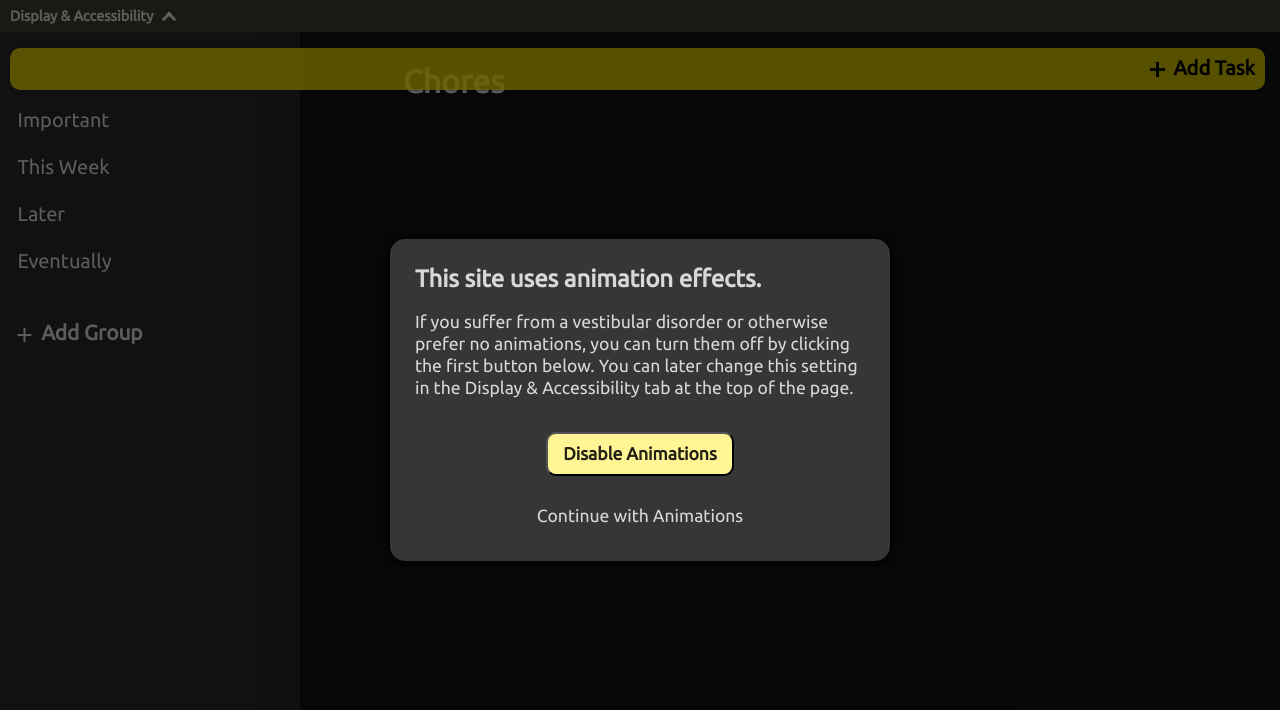
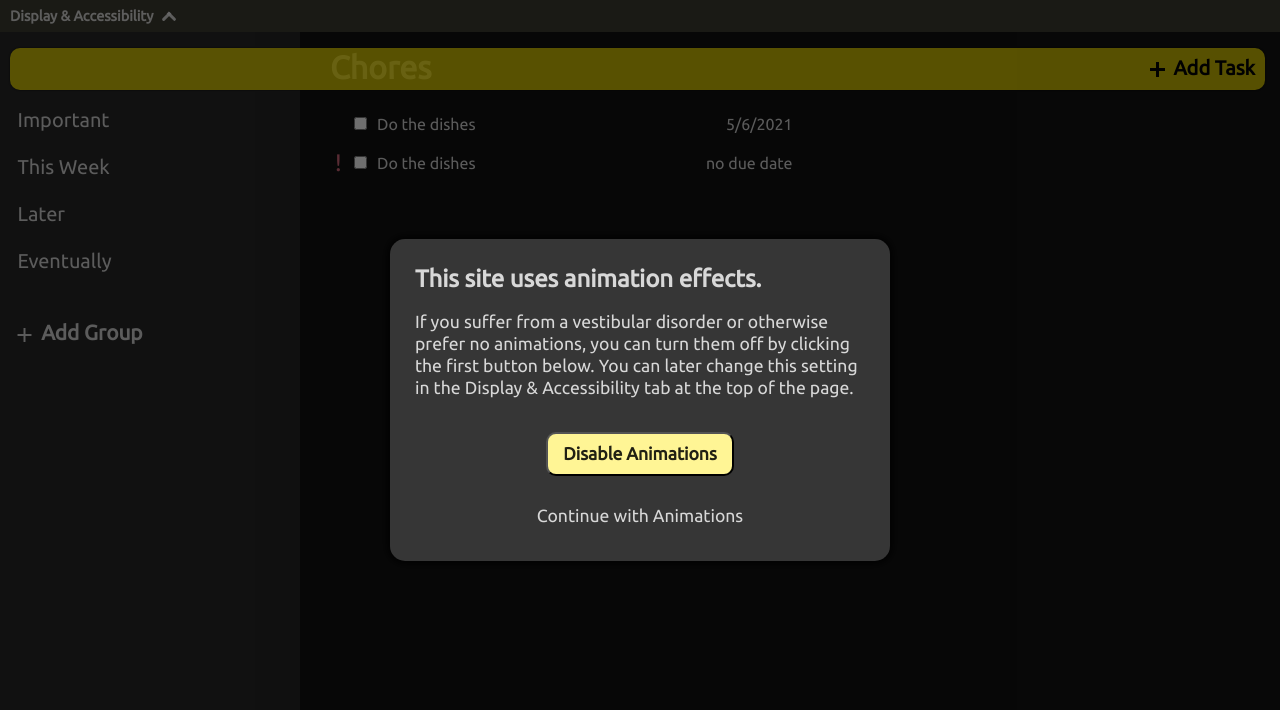
Before and after one commit to thatblindgeye/todo-list, a plain HTML site: page index.html in a window 1280 px wide. Shown: the top 710 px of the page. Drawn offline with Linux system fonts and the light colour scheme.

Commit message:
Add styling for todo items

```diff
--- a/index.html
+++ b/index.html
@@ -26,7 +26,7 @@
       </div>
     </div>
     <header>
-      <div id="accessibility-container" class="animated focusable" tabindex="0">
+      <div id="accessibility-container" class="animated focusable" aria-label="Display and Accessibility menu" tabindex="0">
         <div id="accessibility-contents">
           <a href="#main" id="skip-link" class="focusable">Skip to main content</a>
           <div id="theme-switch" class="animated focusable" role="switch" aria-checked="false" tabindex="0" aria-label="Toggle Light theme">
@@ -42,13 +42,13 @@
           </div>
         </div>
       </div>
-      <button type="button" class="menu-button focusable"></button>
+      <button type="button" class="menu-button focusable" aria-label="Open main menu"></button>
       <button type="button" class="add-task-button focusable">
         <span class="material-icons">add</span>
         Add Task
       </button>
       <nav id="main-nav" class="animated">
-        <button type="button" class="menu-close-button animated focusable" aria-label="Close menu"></button>
+        <button type="button" class="menu-close-button animated focusable" aria-label="Close main menu"></button>
         <div class="default-groups-container groups-container">
           <button class="focusable">Important</button>
           <button class="focusable">This Week</button>
@@ -64,10 +64,19 @@
       </nav>
     </header>
     <div id="main">
-      <div class="task-container" tabindex="0">
-        <h1>Chores</h1>
-
-      </div>
+      <article class="task-container" tabindex="0">
+        <h1 class="selected-group">Chores</h1>
+        <section class="todo-item">
+          <div class="todo-priority"></div>
+          <div class="todo-name"><input type="checkbox" class="focusable">Do the dishes</div>
+          <div class="todo-due">5/6/2021</div>
+        </section>
+        <section class="todo-item">
+          <div class="todo-priority">!</div>
+          <div class="todo-name"><input type="checkbox" class="focusable">Do the dishes</div>
+          <div class="todo-due">no due date</div>
+        </section>
+      </article>
     </div>
 
     <footer>
--- a/style-prefixed.css
+++ b/style-prefixed.css
@@ -24,7 +24,7 @@
   /* backgrounds */
     --background-base: rgb(18, 18, 18);
     --background-access-bar: rgb(61, 60, 50);
-    --background-main-nav: rgb(30, 30, 30);
+    --background-todo-hover: rgb(46, 46, 46);
     --background-menu: rgb(39, 39, 39);
     --background-menu-hover: rgb(51, 51, 51);
     --background-modal: rgb(54, 54, 54);
@@ -65,7 +65,7 @@
   /* backgrounds */
     --background-base: rgb(240, 240, 240);
     --background-access-bar: rgb(241, 239, 215);
-    --background-main-nav: rgb(240, 240, 240);
+    --background-todo-hover: rgb(220, 220, 220);
     --background-menu: rgb(240, 240, 240);
     --background-menu-hover: rgb(220, 220, 220);
     --background-modal: rgb(220, 220, 220);
@@ -94,10 +94,6 @@
 body {
   min-height: 100vh;
   background: var(--background-base);
-}
-
-header {
-  background-color: var(--background-main-nav);
 }
 
 button:hover {
@@ -510,6 +506,45 @@ button:hover {
   padding: 15px 5px;
 }
 
+.selected-group {
+  margin-bottom: 25px;
+}
+
+.todo-item {
+  display: -webkit-box;
+  display: -webkit-flex;
+  display: -ms-flexbox;
+  display: flex;
+  -webkit-box-pack: justify;
+  -webkit-justify-content: space-between;
+      -ms-flex-pack: justify;
+          justify-content: space-between;
+  -webkit-box-align: center;
+  -webkit-align-items: center;
+      -ms-flex-align: center;
+          align-items: center;
+  position: relative;
+  margin: 10px 0;
+  padding: 5px 5px 5px 1.5rem;
+  /* opacity: var(--inactive); */
+}
+
+.todo-item:hover,
+.todo-item:focus-within {
+  background-color: var(--background-todo-hover);
+}
+
+.todo-name input {
+  margin-right: 10px;
+}
+
+.todo-priority {
+  position: absolute;
+  color: var(--error);
+  font-size: 1.5rem;
+  left: 5px;
+}
+
 
 /* ========== LOWER NAV ========== */
 #lower-nav {
@@ -616,7 +651,7 @@ button:hover {
     -webkit-justify-content: center;
         -ms-flex-pack: center;
             justify-content: center;
-    margin: 3rem 0 0 300px;
+    margin: 2.1rem 0 0 300px;
   }
 
   .task-container {
@@ -629,24 +664,25 @@ button:hover {
   }
 }
 
-/* @media only screen and (min-width: 992px) {
-  .add-task-button {
-    right: 30px;
-  }
+@media only screen and (min-width: 992px) {
+  /* .task-container {
+    width: 50%;
+  } */
+}
 
+@media only screen and (min-width: 1200px) {
   #main {
-    justify-content: flex-start;
-    margin: 3rem 0 0 325px;
+    -webkit-box-pack: start;
+    -webkit-justify-content: flex-start;
+        -ms-flex-pack: start;
+            justify-content: flex-start;
+    margin: 2.1rem 0 0 325px;
   }
 
   .task-container {
-    width: 80%;
+    width: 50%;
   }
 }
-
-@media only screen and (min-width: 1200px) {
-
-} */
 
 @media (prefers-reduced-motion: reduce) {
   :root {
```
